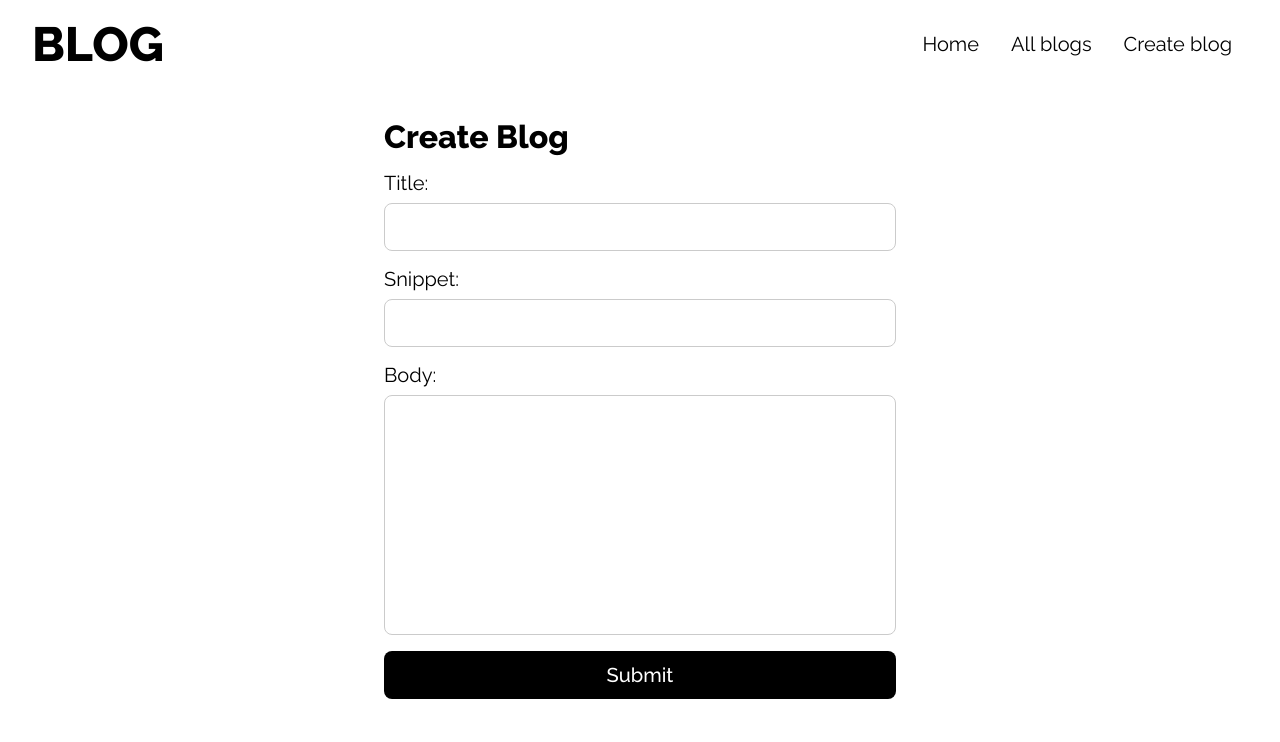
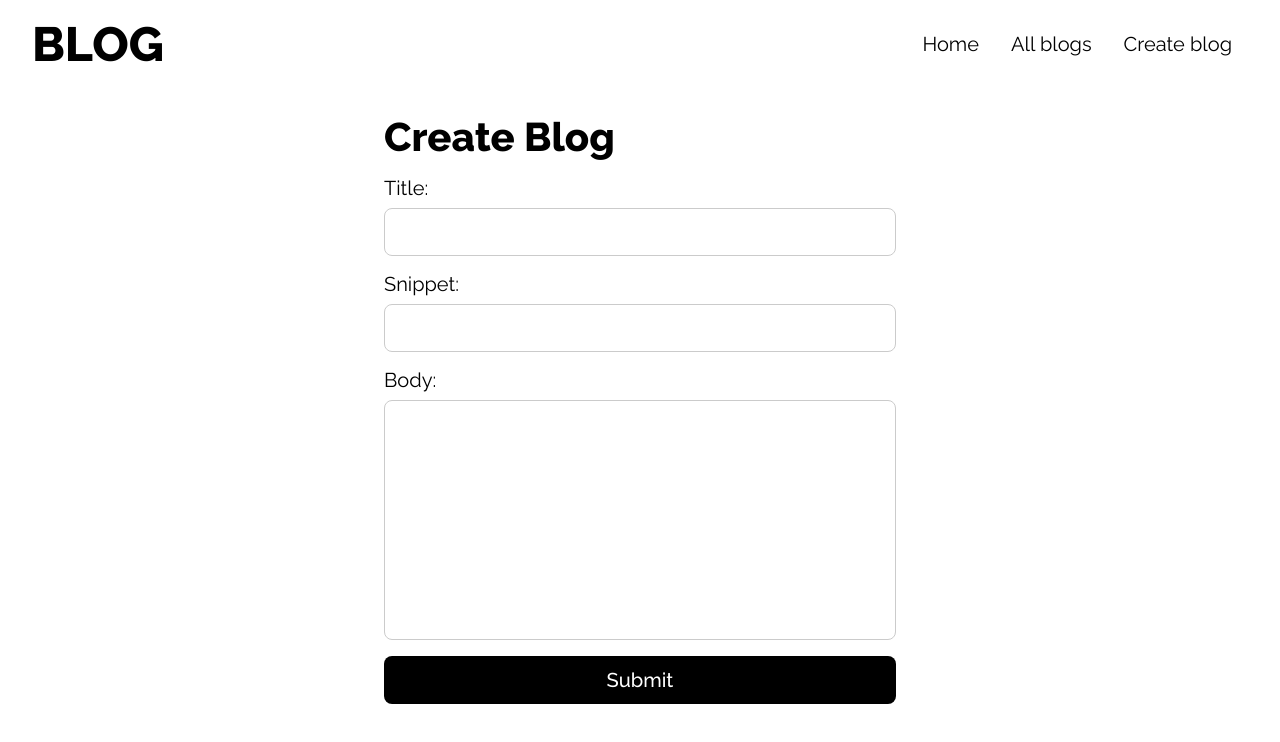
Before and after one commit to alexndrho/blog-post, a React (Vite) app in the folder client/: page /blogs/create in a window 1280 px wide. Shown: the top 742 px of the page. Built offline with nearby package versions, Linux system fonts and the light colour scheme.

Commit message:
style: font-size for title and adjust its margin

```diff
--- a/client/src/components/blog/AllBlogs.tsx
+++ b/client/src/components/blog/AllBlogs.tsx
@@ -22,8 +22,8 @@ const Title = styled('h2', {
   fontWeight: '700',
 
   '@desktop': {
-    marginBottom: '2rem',
-    fontSize: '$l',
+    marginBottom: '1.5rem',
+    fontSize: '$title',
   },
 });
 
--- a/client/src/components/blog/CreateBlog.tsx
+++ b/client/src/components/blog/CreateBlog.tsx
@@ -15,6 +15,10 @@ const Main = styled('main', {
 const H2 = styled('h2', {
   marginBottom: '1rem',
   fontSize: '$m',
+
+  '@tablet': {
+    fontSize: '$title',
+  },
 });
 
 const CreateBlog = () => {
--- a/client/src/stitches.config.tsx
+++ b/client/src/stitches.config.tsx
@@ -14,6 +14,7 @@ const stitches = createStitches({
       m: '2rem',
       l: '3rem',
       xl: '3.5rem',
+      title: '2.5rem',
     },
     sizes: {
       navHeight: '5rem',
```
